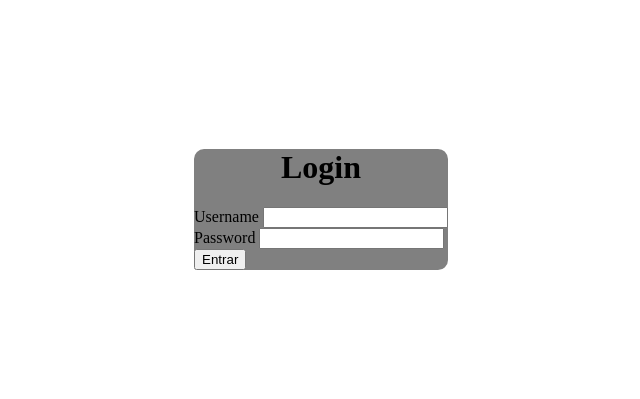
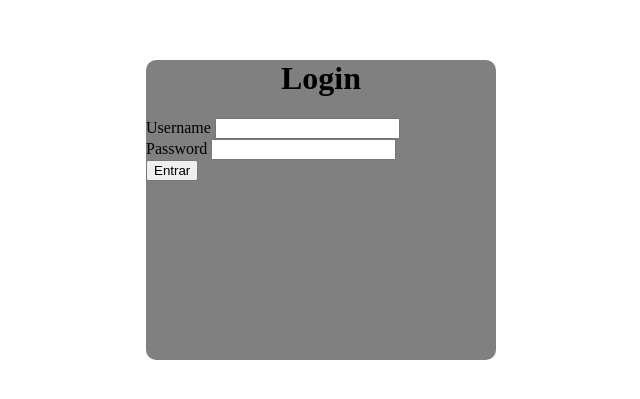
Before and after one commit to danielsb003/BusCheck, a plain HTML site: page formulario/formulario.html in a window 1280 px wide. Shown: the part 209-608 px from the top of the page, without its empty margins (319-959 px from the left). Drawn offline with Linux system fonts and the light colour scheme.

Commit message:
feat: aumentar a largura e a altura do container

```diff
--- a/formulario/css/style.css
+++ b/formulario/css/style.css
@@ -8,6 +8,8 @@ body {
 .container {
     background: gray;
     border-radius: 10px;
+    width: 350px;
+    height: 300px;
 }
 
 h1{
```
